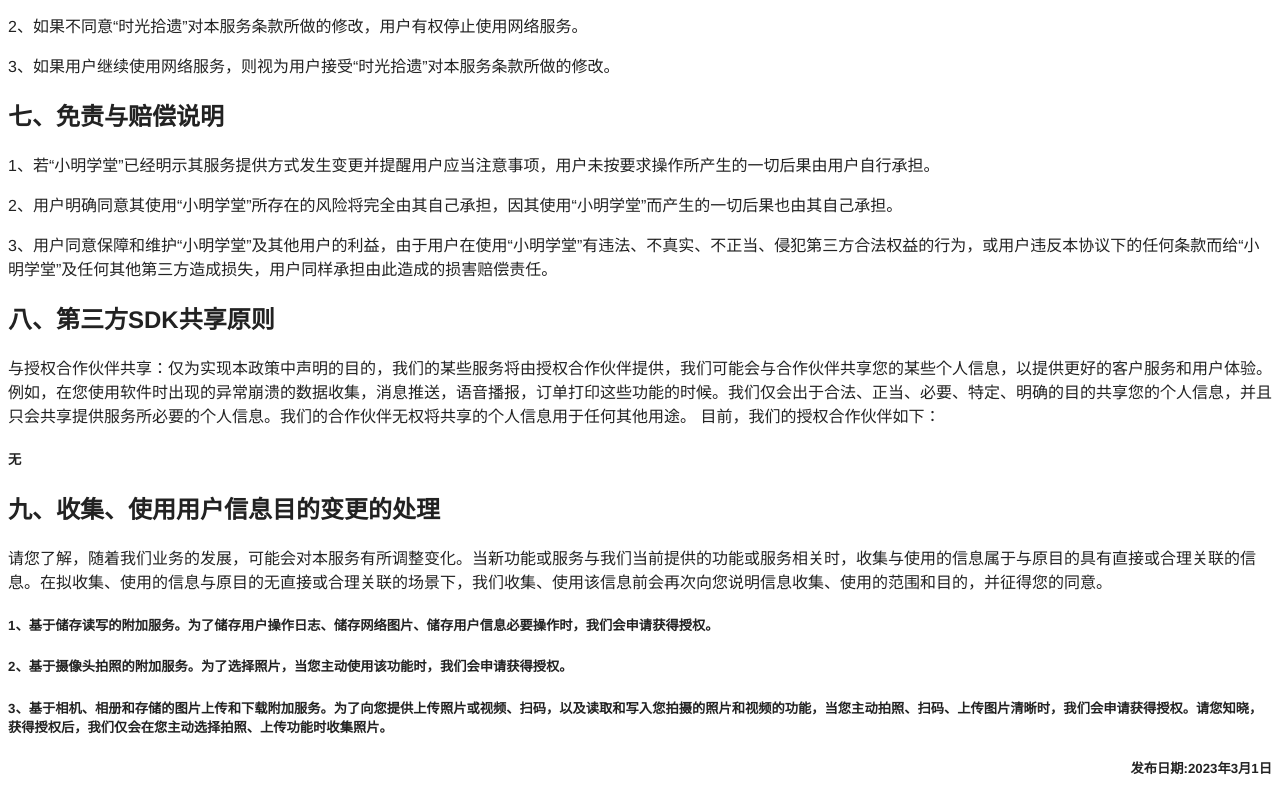
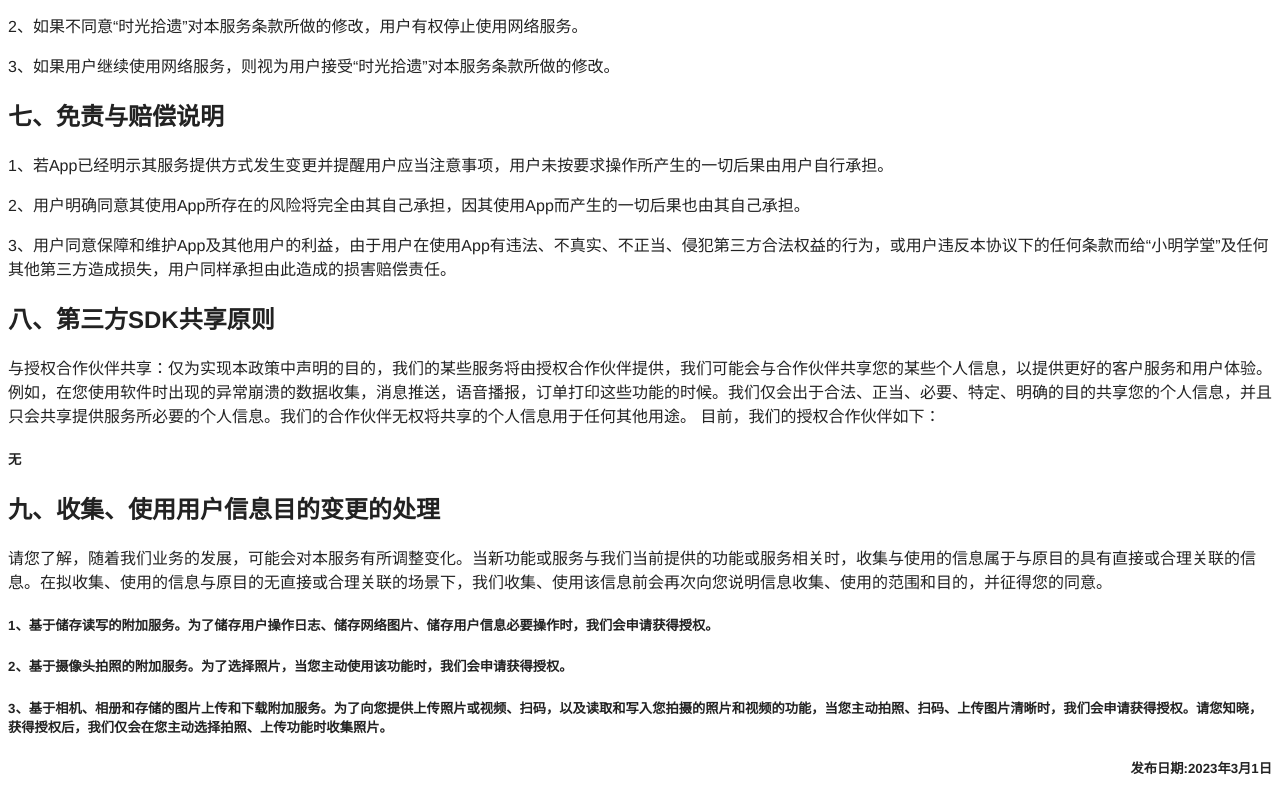
Before and after one commit to olderMonster/protocol, a plain HTML site: page index.html in a window 1280 px wide. Shown: the part 2115-2914 px from the top of the page. Drawn offline with Linux system fonts and the light colour scheme.

Commit message:
fix：修复文案错误

```diff
--- a/index.html
+++ b/index.html
@@ -112,13 +112,13 @@
 
 		<h2>七、免责与赔偿说明</h2>
 		<p>
-			1、若“小明学堂”已经明示其服务提供方式发生变更并提醒用户应当注意事项，用户未按要求操作所产生的一切后果由用户自行承担。
+			1、若App已经明示其服务提供方式发生变更并提醒用户应当注意事项，用户未按要求操作所产生的一切后果由用户自行承担。
 		</p>
 		<p>
-			2、用户明确同意其使用“小明学堂”所存在的风险将完全由其自己承担，因其使用“小明学堂”而产生的一切后果也由其自己承担。
+			2、用户明确同意其使用App所存在的风险将完全由其自己承担，因其使用App而产生的一切后果也由其自己承担。
 		</p>
 		<p>
-			3、用户同意保障和维护“小明学堂”及其他用户的利益，由于用户在使用“小明学堂”有违法、不真实、不正当、侵犯第三方合法权益的行为，或用户违反本协议下的任何条款而给“小明学堂”及任何其他第三方造成损失，用户同样承担由此造成的损害赔偿责任。
+			3、用户同意保障和维护App及其他用户的利益，由于用户在使用App有违法、不真实、不正当、侵犯第三方合法权益的行为，或用户违反本协议下的任何条款而给“小明学堂”及任何其他第三方造成损失，用户同样承担由此造成的损害赔偿责任。
 		</p>
 
 		<h2>八、第三方SDK共享原则</h2>
```
